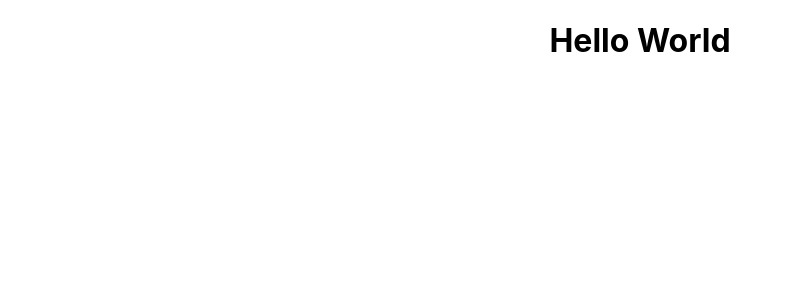
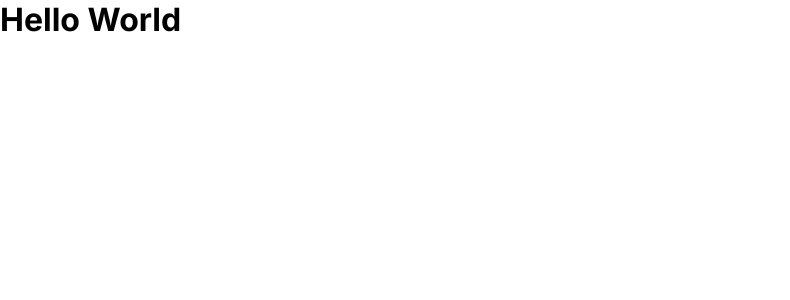
Before and after one commit to Erik3010/events.io, a React (Create React App) app: page / in a window 1280 px wide. Shown: the top 300 px of the page, without its empty margins (0-790 px from the left). Built offline with nearby package versions, Linux system fonts and the light colour scheme.

Commit message:
add sass

```diff
--- a/package.json
+++ b/package.json
@@ -6,6 +6,8 @@
     "@testing-library/jest-dom": "^5.14.1",
     "@testing-library/react": "^11.2.7",
     "@testing-library/user-event": "^12.8.3",
+    "node-sass": "^6.0.1",
+    "normalize.css": "^8.0.1",
     "react": "^17.0.2",
     "react-dom": "^17.0.2",
     "react-scripts": "4.0.3",
--- a/src/App.css
+++ /dev/null
@@ -1,38 +0,0 @@
-.App {
-  text-align: center;
-}
-
-.App-logo {
-  height: 40vmin;
-  pointer-events: none;
-}
-
-@media (prefers-reduced-motion: no-preference) {
-  .App-logo {
-    animation: App-logo-spin infinite 20s linear;
-  }
-}
-
-.App-header {
-  background-color: #282c34;
-  min-height: 100vh;
-  display: flex;
-  flex-direction: column;
-  align-items: center;
-  justify-content: center;
-  font-size: calc(10px + 2vmin);
-  color: white;
-}
-
-.App-link {
-  color: #61dafb;
-}
-
-@keyframes App-logo-spin {
-  from {
-    transform: rotate(0deg);
-  }
-  to {
-    transform: rotate(360deg);
-  }
-}
--- a/src/App.js
+++ b/src/App.js
@@ -1,5 +1,3 @@
-import './App.css';
-
 function App() {
   return (
     <div className="App">
--- a/src/index.css
+++ /dev/null
@@ -1,13 +0,0 @@
-body {
-  margin: 0;
-  font-family: -apple-system, BlinkMacSystemFont, 'Segoe UI', 'Roboto', 'Oxygen',
-    'Ubuntu', 'Cantarell', 'Fira Sans', 'Droid Sans', 'Helvetica Neue',
-    sans-serif;
-  -webkit-font-smoothing: antialiased;
-  -moz-osx-font-smoothing: grayscale;
-}
-
-code {
-  font-family: source-code-pro, Menlo, Monaco, Consolas, 'Courier New',
-    monospace;
-}
--- /dev/null
+++ b/src/scss/_variables.scss
@@ -0,0 +1,7 @@
+$primary: #ee3465;
+$secondary: #345dee;
+$dark: #18214d;
+$gray: #dfe4ea;
+$placeholder: #eff2f6;
+$white: #ffffff;
+$text: #3e4462;
--- /dev/null
+++ b/src/scss/index.scss
@@ -0,0 +1,11 @@
+@import-normalize;
+
+@import "variables";
+@import url("https://fonts.googleapis.com/css2?family=Inter:wght@300;400;500;600;700;800&display=swap");
+
+* {
+  margin: 0 !important;
+  padding: 0 !important;
+  box-sizing: border-box;
+  font-family: "Inter", sans-serif;
+}
```
Also changed, not shown: src/index.js (+5 -5 lines), 1 other file (tests, documents, lock files or other folders).
